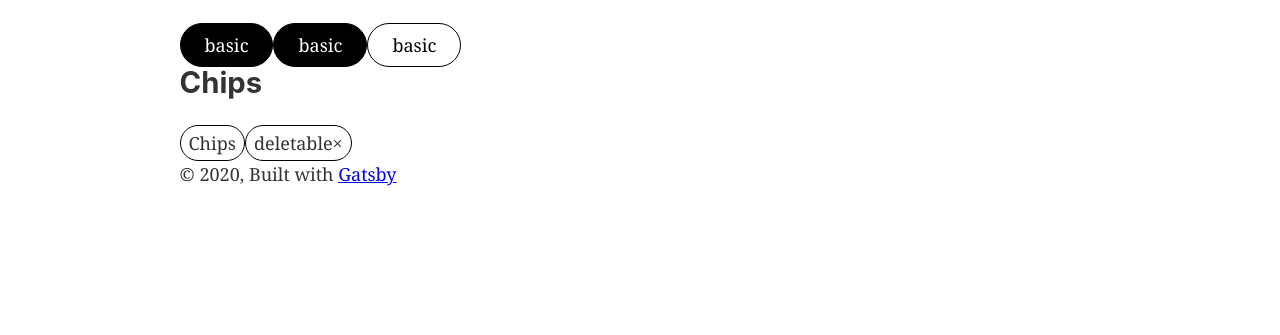
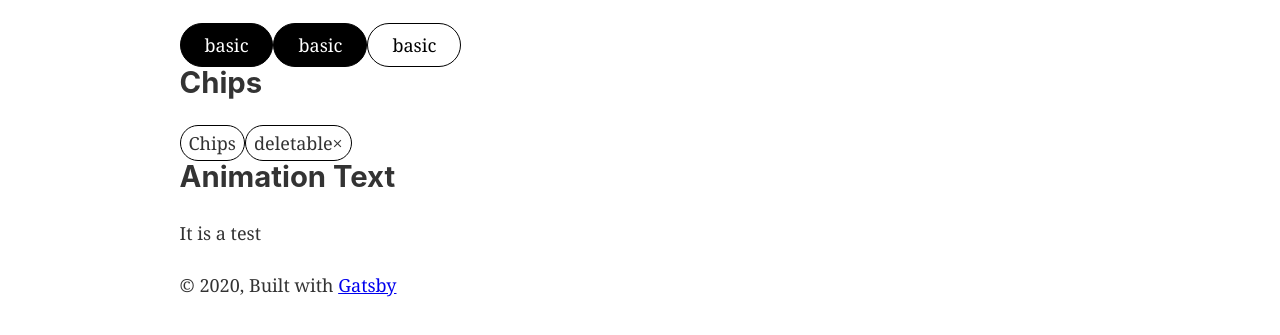
Before and after one commit to nusuke/component-library, a Gatsby site: page /atoms in a window 1280 px wide. Shown: the part 229-564 px from the top of the page. Built offline with nearby package versions, Linux system fonts and the light colour scheme; Gatsby itself is replaced by a stand-in of ours.

Commit message:
:tada: animation text

```diff
--- /dev/null
+++ b/src/components/atoms/AnimationText/AnimationText.scss
@@ -0,0 +1,2 @@
+.AnimationText {
+}
--- /dev/null
+++ b/src/components/atoms/AnimationText/AnimationText.tsx
@@ -0,0 +1,44 @@
+import * as React from "react"
+import classNames from "classnames"
+
+import "./AnimationText.scss"
+import { useState } from "react"
+interface P {
+  text: string
+}
+const AnimationText: React.FC<P> = props => {
+  const [displayText, setDisplayText] = useState("")
+  const randomChar = ["-", "A", "B", "x", "y", "P"]
+
+  React.useEffect(() => {
+    setDisplayText(props.text)
+  }, [])
+
+  const mouseOver = (e: React.MouseEvent) => {
+    setDisplayText(
+      randomChar[Math.floor(Math.random() * (randomChar.length - 1))]
+    )
+    let _displayText =
+      randomChar[Math.floor(Math.random() * (randomChar.length - 1))]
+    const intervalId = setInterval(() => {
+      if (_displayText.length > props.text.length) {
+        setDisplayText(props.text)
+        setTimeout(() => {
+          setDisplayText(props.text)
+        }, 2000)
+      } else {
+        _displayText +=
+          randomChar[Math.floor(Math.random() * (randomChar.length - 1))]
+        setDisplayText(_displayText)
+      }
+    }, 100)
+    setTimeout(() => {
+      clearInterval(intervalId)
+      setDisplayText(props.text)
+    }, 3000)
+  }
+
+  return <p onMouseOver={mouseOver}>{displayText}</p>
+}
+
+export default AnimationText
--- a/src/pages/atoms.tsx
+++ b/src/pages/atoms.tsx
@@ -6,6 +6,7 @@ import SEO from "../components/seo"
 import BasicButton from "../components/atoms/BasicButton/BasicButton"
 import Chips from "../components/atoms/Chips/Chips"
 import DeletableChips from "../components/atoms/DeletableChips/DeletableChips"
+import AnimationText from "../components/atoms/AnimationText/AnimationText"
 
 const IndexPage = () => (
   <Layout>
@@ -42,6 +43,9 @@ const IndexPage = () => (
         alert("delete")
       }}
     />
+
+    <h2>Animation Text</h2>
+    <AnimationText text="It is a test" />
   </Layout>
 )
 
```
